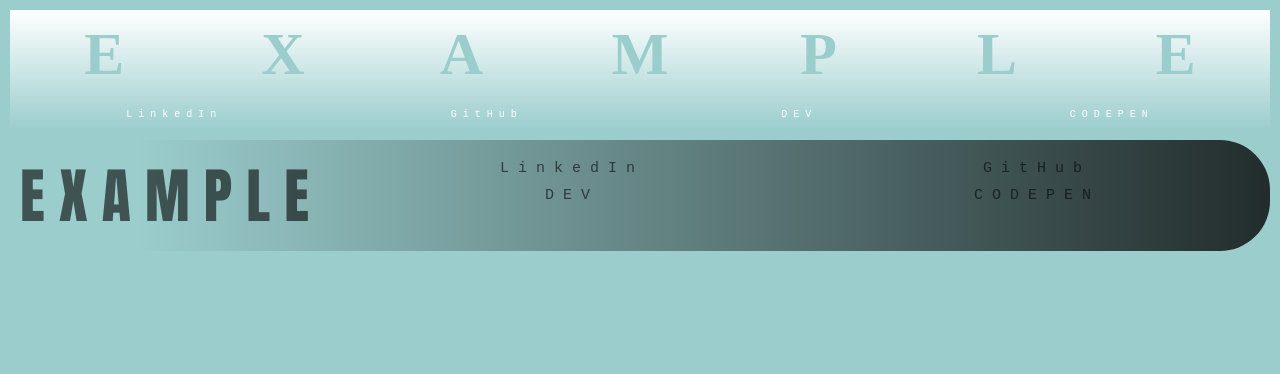
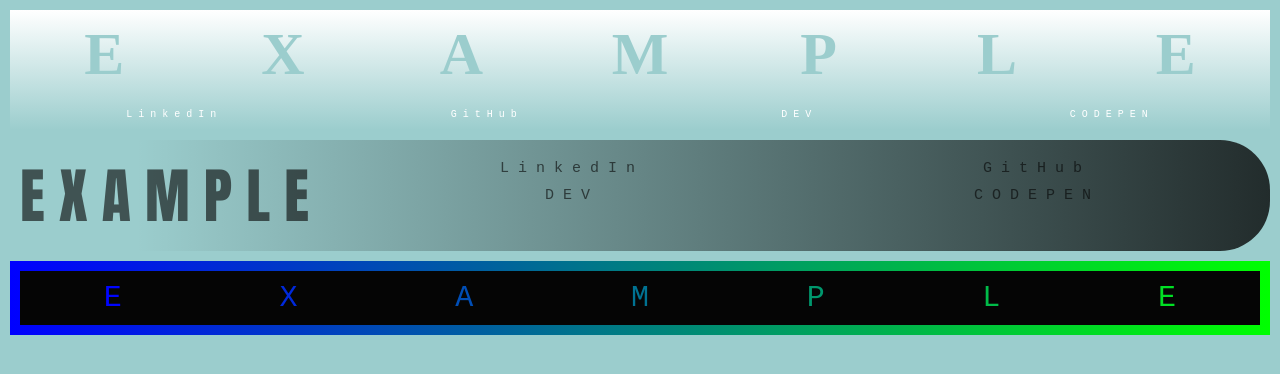
Before and after one commit to BrandonMWeaver/web-test, a plain HTML site: page header-style-test/index.html in a window 1280 px wide. Drawn offline with Linux system fonts and the light colour scheme.

Commit message:
Add style-3 header.

```diff
--- a/header-style-test/index.css
+++ b/header-style-test/index.css
@@ -115,3 +115,33 @@ header.style-2 .links-container .link-container a {
 header.style-2 .links-container .link-container a:hover {
     color: #ff0537;
 }
+
+header.style-3 {
+    margin: 10px 10px 0 10px;
+    padding: 10px;
+    background: linear-gradient(to left, #0f0, #00f);
+}
+
+header.style-3 .main-container {
+    margin: 0;
+    padding: 0 10px 10px 0;
+    background-color: #050505;
+}
+
+header.style-3 .main-container .char-container {
+    display: inline-block;
+    margin: 10px 0 0 10px;
+}
+
+header.style-3 .main-container .char-container p.char {
+    margin: 0;
+    padding: 0;
+    text-align: center;
+    font-family: monospace;
+    font-size: 30px;
+    transition: all 0.5s;
+}
+
+header.style-3 .main-container .char-container p.char:hover {
+    cursor: default;
+}
--- a/header-style-test/index.html
+++ b/header-style-test/index.html
@@ -7,6 +7,7 @@
     <body>
         <header class="style-1"></header>
         <header class="style-2"></header>
+        <header class="style-3"></header>
         <script>
             const links = [
                 { text: "L i n k e d I n", href: "https://www.linkedin.com/in/brandonmichaelweaver/" },
@@ -97,6 +98,44 @@
                     linkContainer.style.width = `calc(${rows * 100 / links.length}% - 10px)`;
             }
             // End: Style 2
+
+            // Begin: Style 3
+            const style3Header = document.querySelector("header.style-3");
+            style3Header.addEventListener("mouseenter", () => {
+                document.body.style.backgroundColor = "#050505";
+            });
+
+            const mainContainer = document.createElement("div");
+            mainContainer.className = "main-container";
+
+            const style3HeaderText = "EXAMPLE";
+            let greenVal = 5;
+            let blueVal = 255;
+            for (const char of style3HeaderText) {
+                const charContainer = document.createElement("div");
+                charContainer.className = "char-container";
+                charContainer.style.width = `calc(${100 / style3HeaderText.length}% - 10px)`;
+
+                const pChar = document.createElement("p");
+                pChar.className = "char";
+                pChar.innerHTML = char;
+                pChar.defaultColor = `rgb(0, ${greenVal}, ${blueVal})`;
+                pChar.style.color = pChar.defaultColor;
+                greenVal < 255 ? greenVal += 255 / style3HeaderText.length : greenVal = 255;
+                blueVal > 5 ? blueVal -= 255 / style3HeaderText.length : blueVal = 5;
+
+                pChar.addEventListener("mouseenter", () => {
+                    pChar.style.color = "#fff";
+                });
+                pChar.addEventListener("mouseleave", () => {
+                    pChar.style.color = pChar.defaultColor;
+                });
+
+                charContainer.append(pChar);
+                mainContainer.append(charContainer);
+            }
+            style3Header.append(mainContainer);
+            // End: Style 3
         </script>
     </body>
 </html>
```
